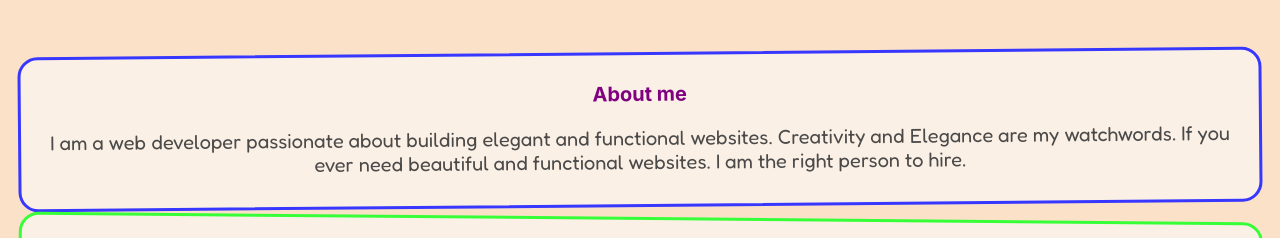
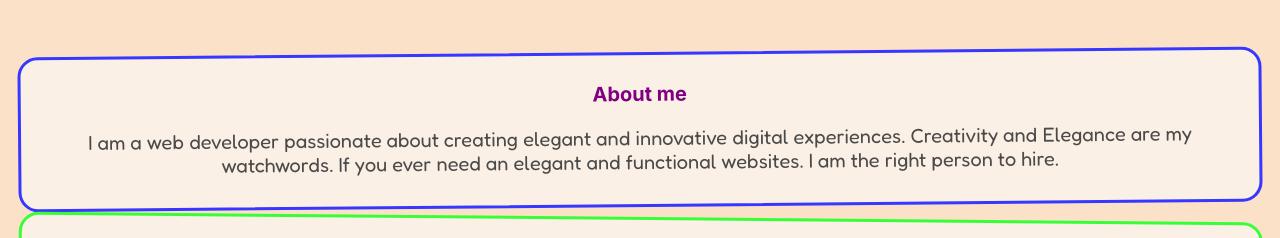
Before and after one commit to Spennysmart/Spence-s-Essence-Portfolio-Website, a plain HTML site: page index.html in a window 1280 px wide. Shown: the part 840-1078 px from the top of the page. Drawn offline with Linux system fonts and the light colour scheme; a web font is replaced by a local one.

Commit message:
Update index.html

```diff
--- a/index.html
+++ b/index.html
@@ -238,8 +238,8 @@ footer {
     <div id="aboutMe" class="card">
       <h2>About me</h2>
       <p>
-        I am a web developer passionate about building elegant and functional websites.
-        Creativity and Elegance are my watchwords. If you ever need beautiful and functional websites.
+        I am a web developer passionate about creating elegant and innovative digital experiences.
+        Creativity and Elegance are my watchwords. If you ever need an elegant and functional websites.
         I am the right person to hire.
       </p>
     </div>
```
